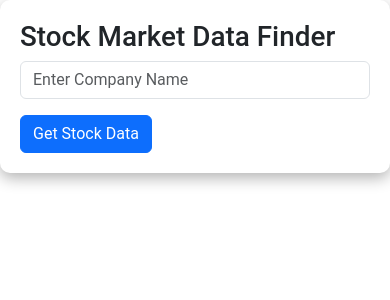
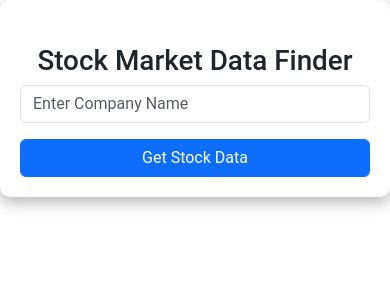
Before and after one commit to rompatel-glitch/Stock-Market-Data-Finder, a Flask app: page / in a window 390 px wide. Shown: the top 300 px of the page. Run offline with Flask 3, Linux system fonts and the light colour scheme.

Commit message:
Update index.html
- Added a Loading Spinner: Shows while fetching stock data.
- Added defer to JavaScript: Ensures scripts run only after the HTML is fully loaded.
- Improved Layout: text-center, w-100, and better spacing for a professional look.
- Ensured Responsiveness: Works better on both mobile and desktop.

```diff
--- a/backend/templates/index.html
+++ b/backend/templates/index.html
@@ -4,19 +4,33 @@
     <meta charset="UTF-8">
     <meta name="viewport" content="width=device-width, initial-scale=1.0">
     <title>Stock Market Data Finder</title>
+
+    <!-- Bootstrap & Chart.js -->
     <link rel="stylesheet" href="https://cdn.jsdelivr.net/npm/bootstrap@5.3.0/dist/css/bootstrap.min.css">
     <script src="https://cdn.jsdelivr.net/npm/chart.js"></script>
 
-    <!-- Linking External CSS -->
+    <!-- External CSS -->
     <link rel="stylesheet" href="{{ url_for('static', filename='styles.css') }}">
 </head>
 <body class="container">
-    <h1>Stock Market Data Finder</h1>
-    <input type="text" id="companyName" class="form-control" placeholder="Enter Company Name">
-    <button class="btn btn-primary mt-3" onclick="fetchStockData()">Get Stock Data</button>
+    <h1 class="text-center mt-4">Stock Market Data Finder</h1>
+
+    <div class="search-container">
+        <input type="text" id="companyName" class="form-control" placeholder="Enter Company Name">
+        <button class="btn btn-primary mt-3 w-100" onclick="fetchStockData()">Get Stock Data</button>
+    </div>
+
+    <!-- Loading Spinner -->
+    <div id="loading" class="text-center mt-4" style="display: none;">
+        <div class="spinner-border text-primary" role="status">
+            <span class="visually-hidden">Loading...</span>
+        </div>
+    </div>
+
+    <!-- Results Container -->
     <div id="results"></div>
 
-    <!-- Linking External JavaScript -->
-    <script src="{{ url_for('static', filename='script.js') }}"></script>
+    <!-- External JavaScript -->
+    <script src="{{ url_for('static', filename='script.js') }}" defer></script>
 </body>
 </html>
```
